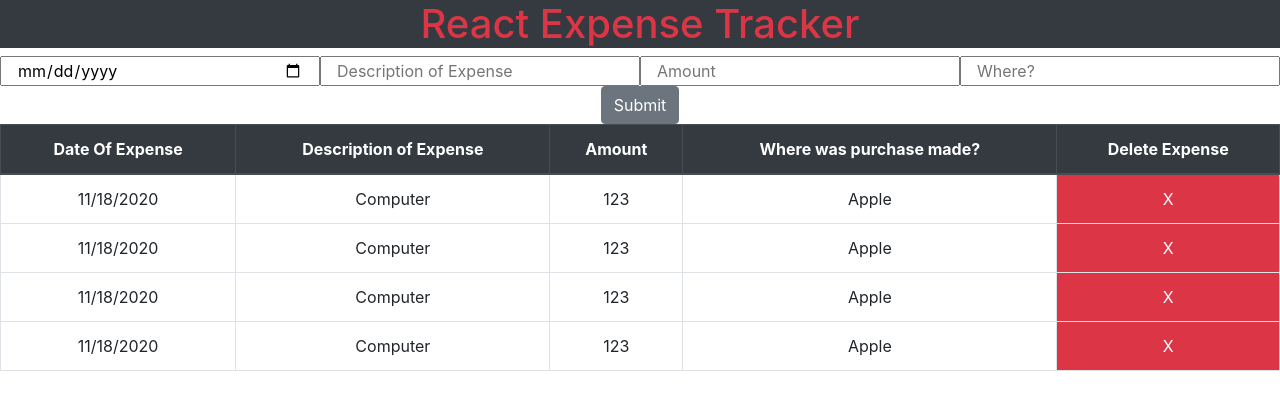
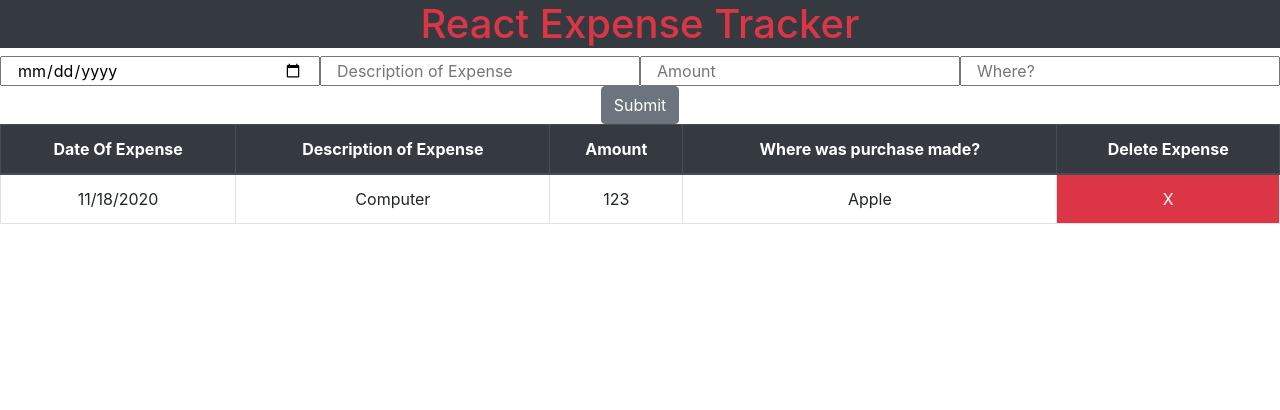
Before and after one commit to jbri91/reactExpenseTracker, a React (Create React App) app: page / in a window 1280 px wide. Shown: the top 410 px of the page. Built offline with nearby package versions, Linux system fonts and the light colour scheme.

Commit message:
loop
git commit -m loop

```diff
--- a/src/components/Table.js
+++ b/src/components/Table.js
@@ -21,22 +21,6 @@ class Table extends React.Component {
             desc={this.props.expenses[0].desc}
             amount={this.props.expenses[0].amount}
             place={this.props.expenses[0].place} />
-
-            <ExpenseRow
-            date={this.props.expenses[1].date}
-            desc={this.props.expenses[1].desc}
-            amount={this.props.expenses[1].amount}
-            place={this.props.expenses[1].place} />
-            <ExpenseRow
-            date={this.props.expenses[2].date}
-            desc={this.props.expenses[2].desc}
-            amount={this.props.expenses[2].amount}
-            place={this.props.expenses[2].place} />
-            <ExpenseRow
-            date={this.props.expenses[3].date}
-            desc={this.props.expenses[3].desc}
-            amount={this.props.expenses[3].amount}
-            place={this.props.expenses[3].place} />
           </tbody>
         </table>
       </div>
```
